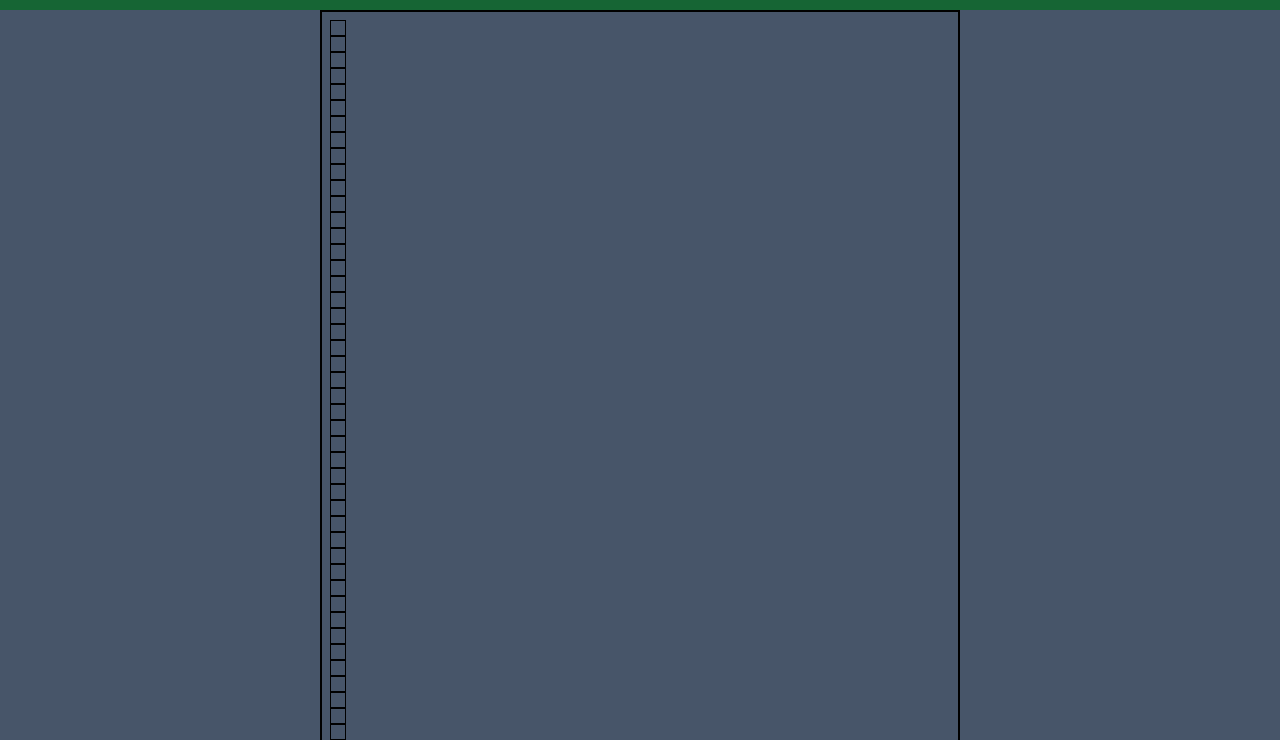
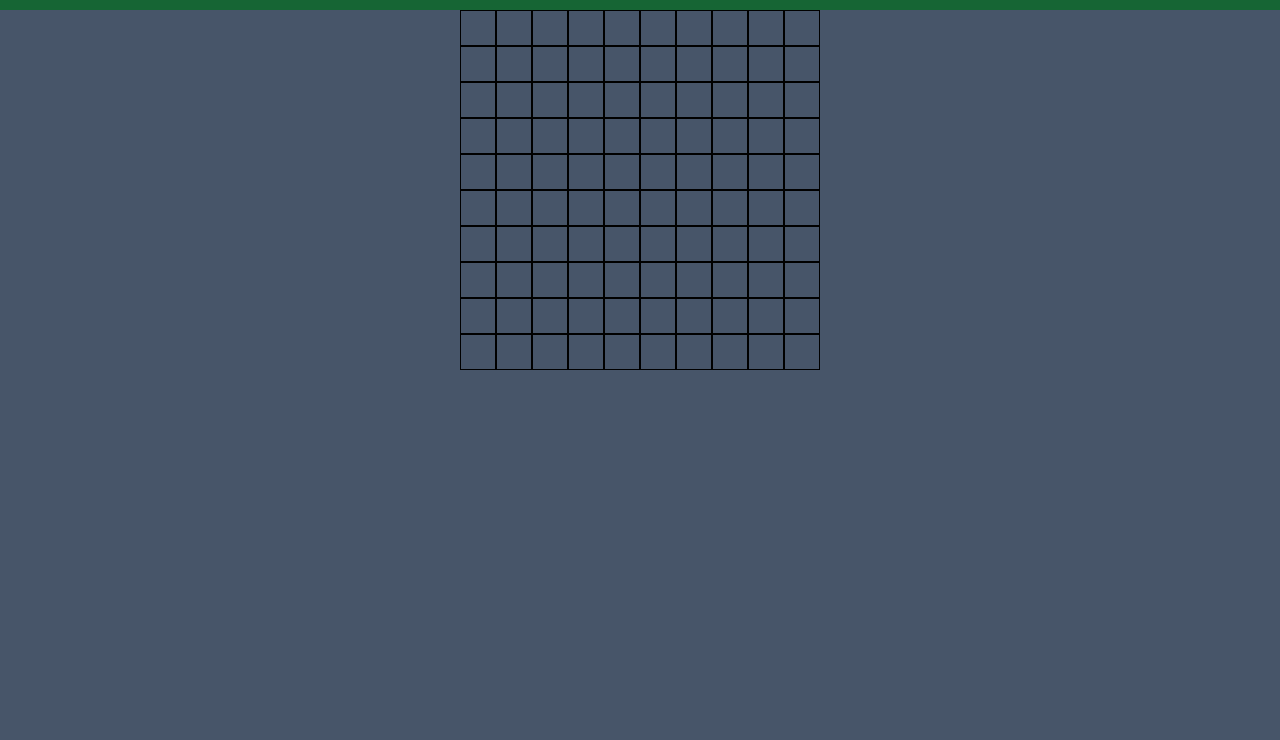
Before and after one commit to Mokhtar25/Battleship, a website: page src/frontend/index.html in a window 1280 px wide. Shown: the part 54-794 px from the top of the page. Drawn offline with Linux system fonts and the light colour scheme.

Commit message:
displaying the grid

```diff
--- a/src/frontend/index.html
+++ b/src/frontend/index.html
@@ -13,7 +13,7 @@
     </nav>
 
     <main class="bg-slate-600 h-full justify-center items-center flex">
-      <div class="grid h-[50%] w-[50%] border-black border-2 p-2"></div>
+      <div class="grid1 flex"></div>
     </main>
   </body>
 </html>
--- a/src/frontend/input.css
+++ b/src/frontend/input.css
@@ -5,6 +5,14 @@
 .item {
   box-sizing: border-box;
   border: 1px solid black;
-  height: 16px;
-  width: 16px;
+  height: 36px;
+  width: 36px;
 }
+.item:hover {
+  @apply bg-slate-100;
+}
+.grid1 {
+  width: 360px;
+  flex-wrap: wrap;
+  height: 360px;
+}
--- a/src/frontend/script.js
+++ b/src/frontend/script.js
@@ -1,4 +1,4 @@
-const grid = document.querySelector(".grid");
+const grid = document.querySelector(".grid1");
 
 const frag = create();
 
```
Also changed, not shown: src/frontend/output.css.
